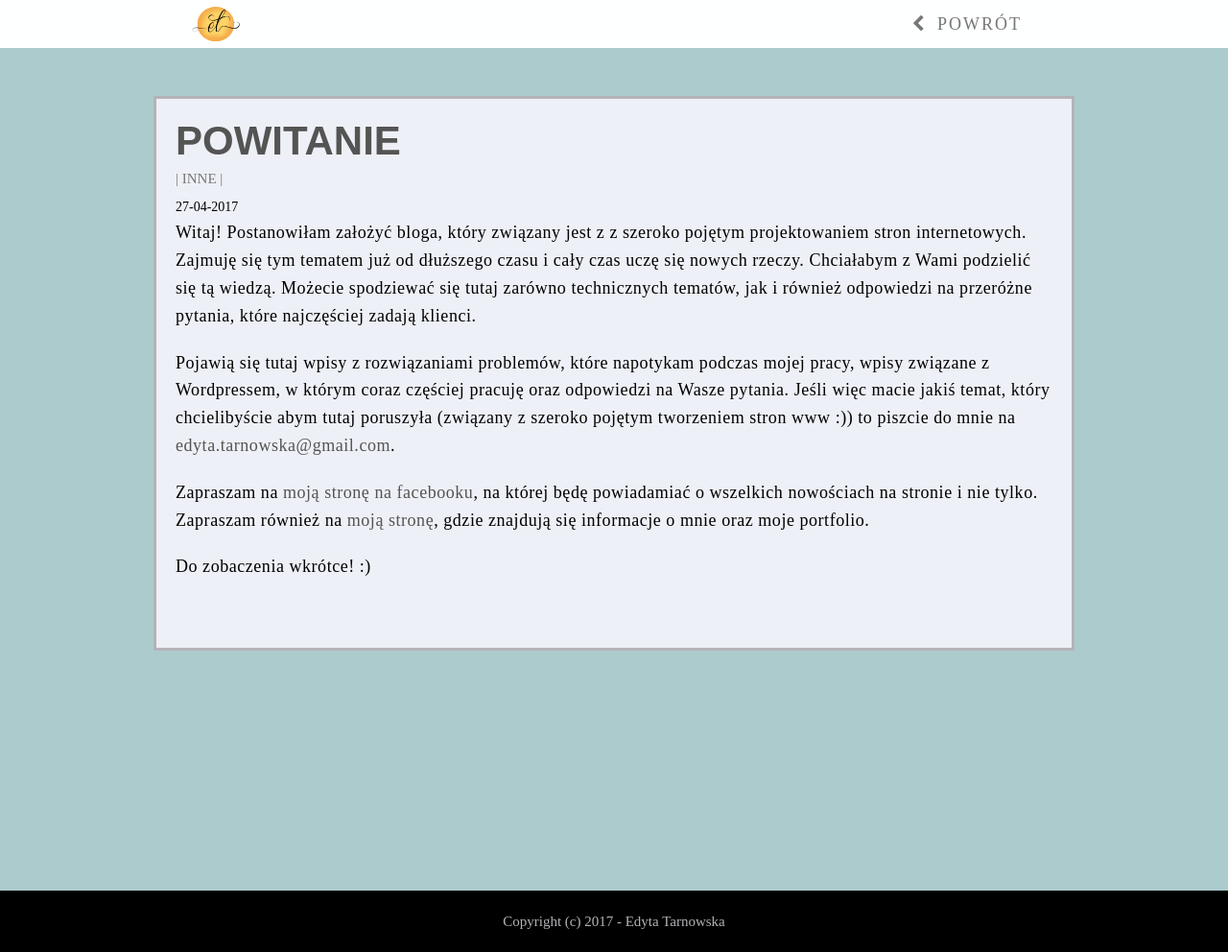
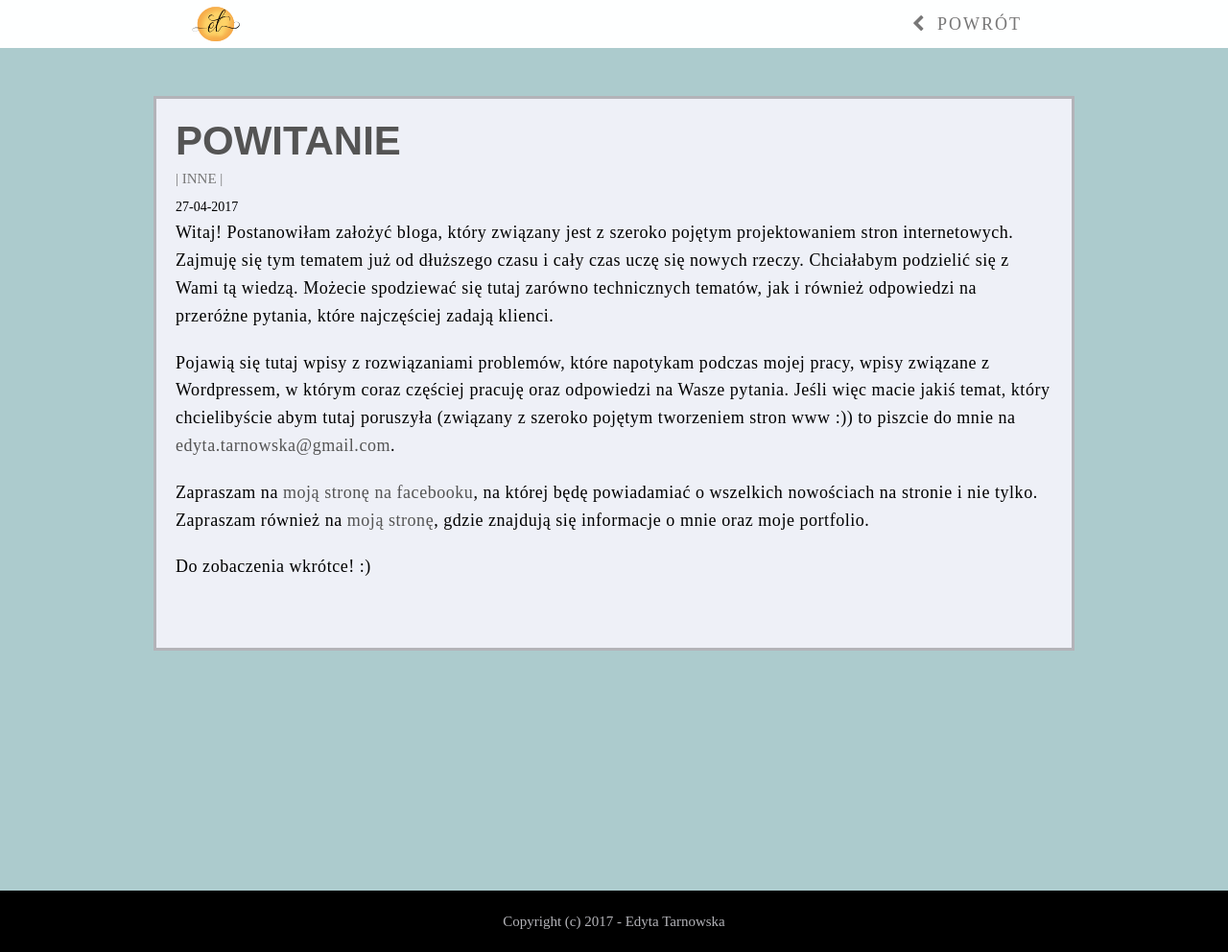
Before and after one commit to morfiwen/edytatarnowska-portfolio, a Jekyll site: the page built from _posts/2017-04-27-powitanie.markdown, in a window 1280 px wide and 992 px high. Shown: the whole window at 96% size. Built offline with Jekyll 4.4.1, drawn with Linux system fonts in a browser that asks for light colours; some web fonts are replaced.

```diff
--- a/_posts/2017-04-27-powitanie.markdown
+++ b/_posts/2017-04-27-powitanie.markdown
@@ -6,7 +6,7 @@ tags: [inne]
 ---
 
 <p>
-Witaj! Postanowiłam założyć bloga, który związany jest z z szeroko pojętym projektowaniem stron internetowych. Zajmuję się tym tematem już od dłuższego czasu i cały czas uczę się nowych rzeczy. Chciałabym z Wami podzielić się tą wiedzą.
+Witaj! Postanowiłam założyć bloga, który związany jest z szeroko pojętym projektowaniem stron internetowych. Zajmuję się tym tematem już od dłuższego czasu i cały czas uczę się nowych rzeczy. Chciałabym podzielić się z Wami tą wiedzą.
 Możecie spodziewać się tutaj zarówno technicznych tematów, jak i również odpowiedzi na przeróżne pytania, które najczęściej zadają klienci.
 </p>
 <p>
```
